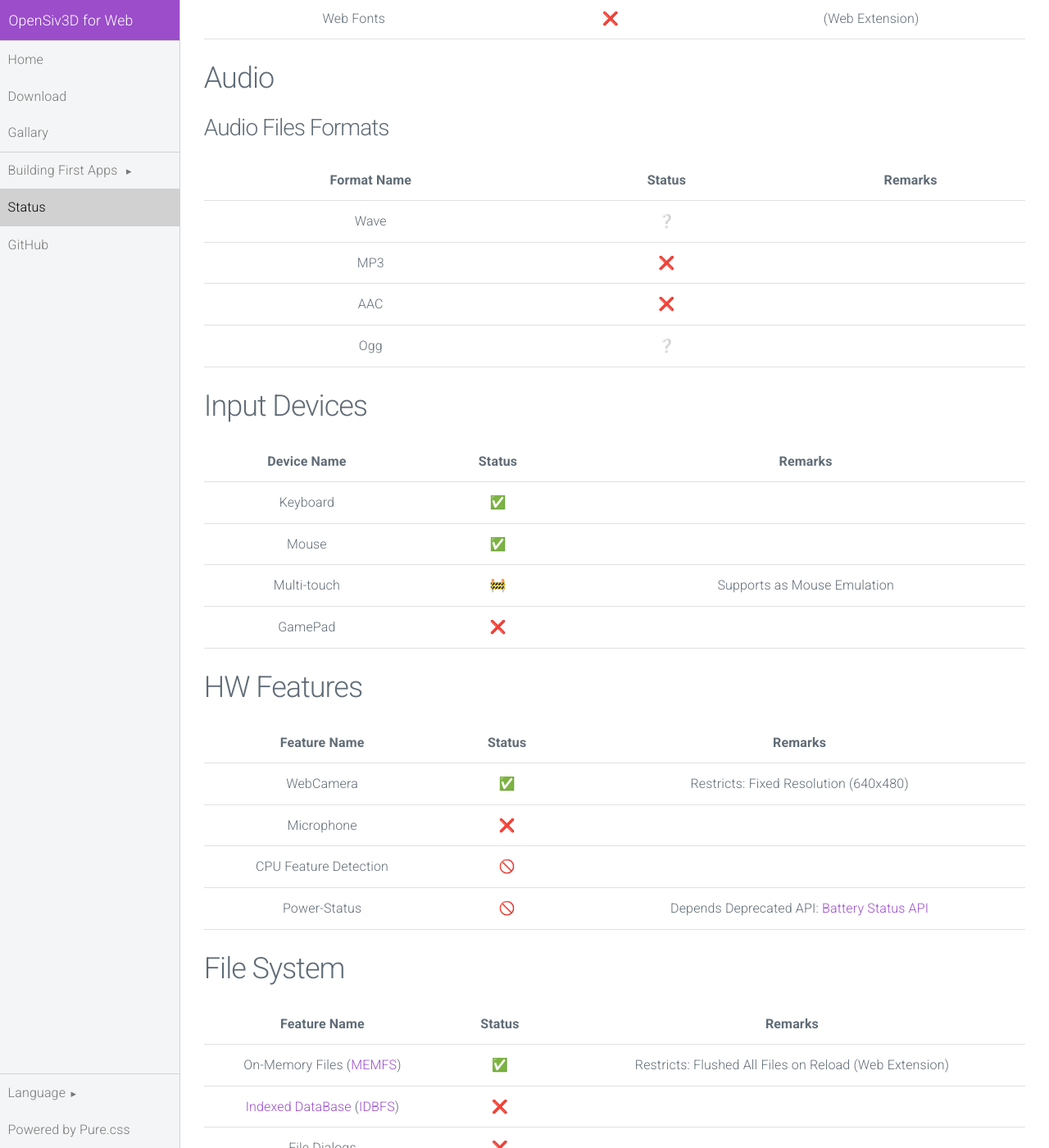
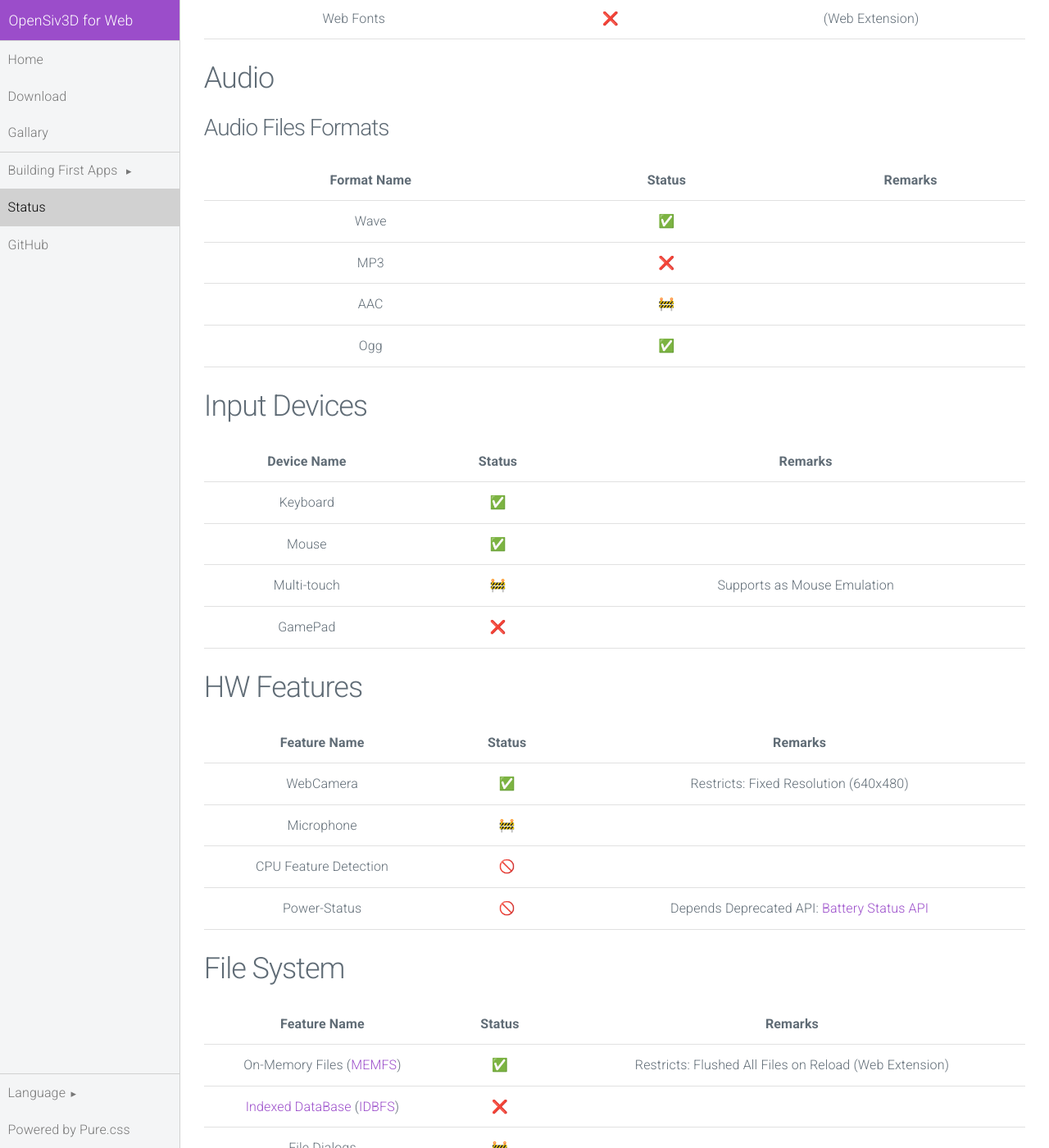
Before and after one commit to nokotan/OpenSiv3DWebPage, a Jekyll site: the page built from pages/status.md, in a window 1280 px wide and 1400 px high, scrolled down 1200 px. Shown: the whole window at 82% size. Built offline with Jekyll 4.4.1, drawn with Linux system fonts in a browser that asks for light colours; nearby versions of some CDN libraries.

Commit message:
Update State

```diff
--- a/pages/status.md
+++ b/pages/status.md
@@ -44,10 +44,10 @@ permalink: /status
 
 | Format Name | Status | Remarks |
 | :--: | :--: | :--: |
-| Wave | ❔ | |
+| Wave | ✅  | |
 | MP3 | ❌ | |
-| AAC | ❌ | |
-| Ogg | ❔ | |
+| AAC | 🚧 | |
+| Ogg | ✅  | |
 
 ## Input Devices
 
@@ -63,7 +63,7 @@ permalink: /status
 | Feature Name | Status | Remarks |
 | :--: | :--: | :--: |
 | WebCamera | ✅ | Restricts: Fixed Resolution (640x480) |
-| Microphone | ❌ | |
+| Microphone | 🚧 | |
 | CPU Feature Detection | 🚫 | |
 | Power-Status | 🚫 | Depends Deprecated API: [Battery Status API](https://developer.mozilla.org/ja/docs/Web/API/Battery_Status_API)|
 
@@ -73,7 +73,7 @@ permalink: /status
 | :--: | :--: | :--: |
 | On-Memory Files ([MEMFS](https://emscripten.org/docs/api_reference/Filesystem-API.html#filesystem-api-idbfs)) | ✅ | Restricts: Flushed All Files on Reload (Web Extension) |
 | [Indexed DataBase](https://developer.mozilla.org/ja/docs/Web/API/IndexedDB_API) ([IDBFS](https://emscripten.org/docs/api_reference/Filesystem-API.html#filesystem-api-idbfs)) | ❌ | |
-| File Dialogs | ❌ | |
+| File Dialogs | 🚧 | |
 | File Drag & Drop | ❌ | |
 
 ## Misc
@@ -82,7 +82,7 @@ permalink: /status
 | :--: | :--: | :--: |
 | Notification | ❌ | |
 | Text-To-Speech | ❌ | |
-| MessageBox | ✅ | Just Calls `window.alert` or `window.confirm` |
+| MessageBox | 🚧 | Just Calls `window.alert` or `window.confirm` |
 | ClipBoard | ❌ | |
 | Network | ❌ | |
 | Siv3D Scripts | ✅ | |
```
Also changed, not shown: ja/pages/status.md (+6 -6 lines), 1 other file.
